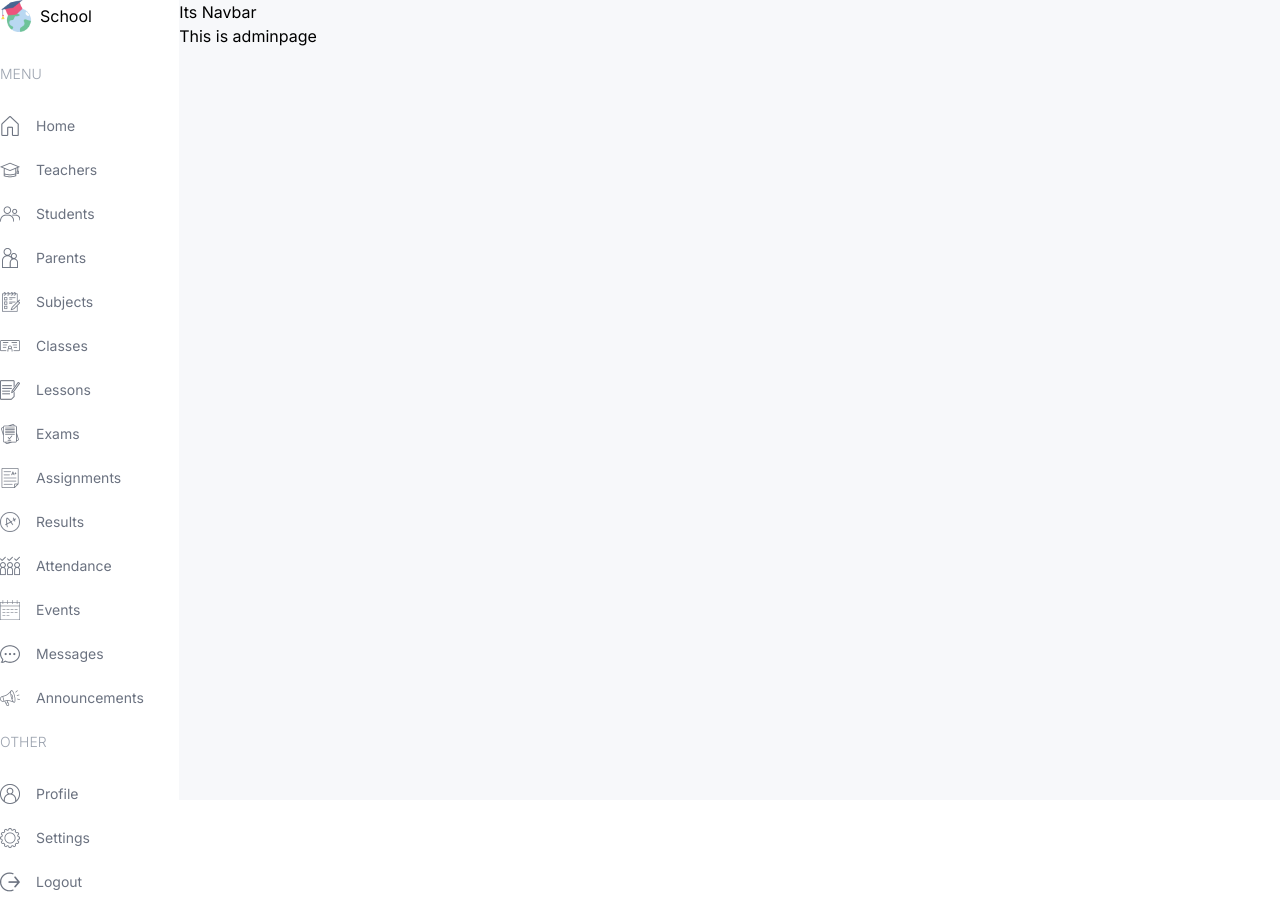
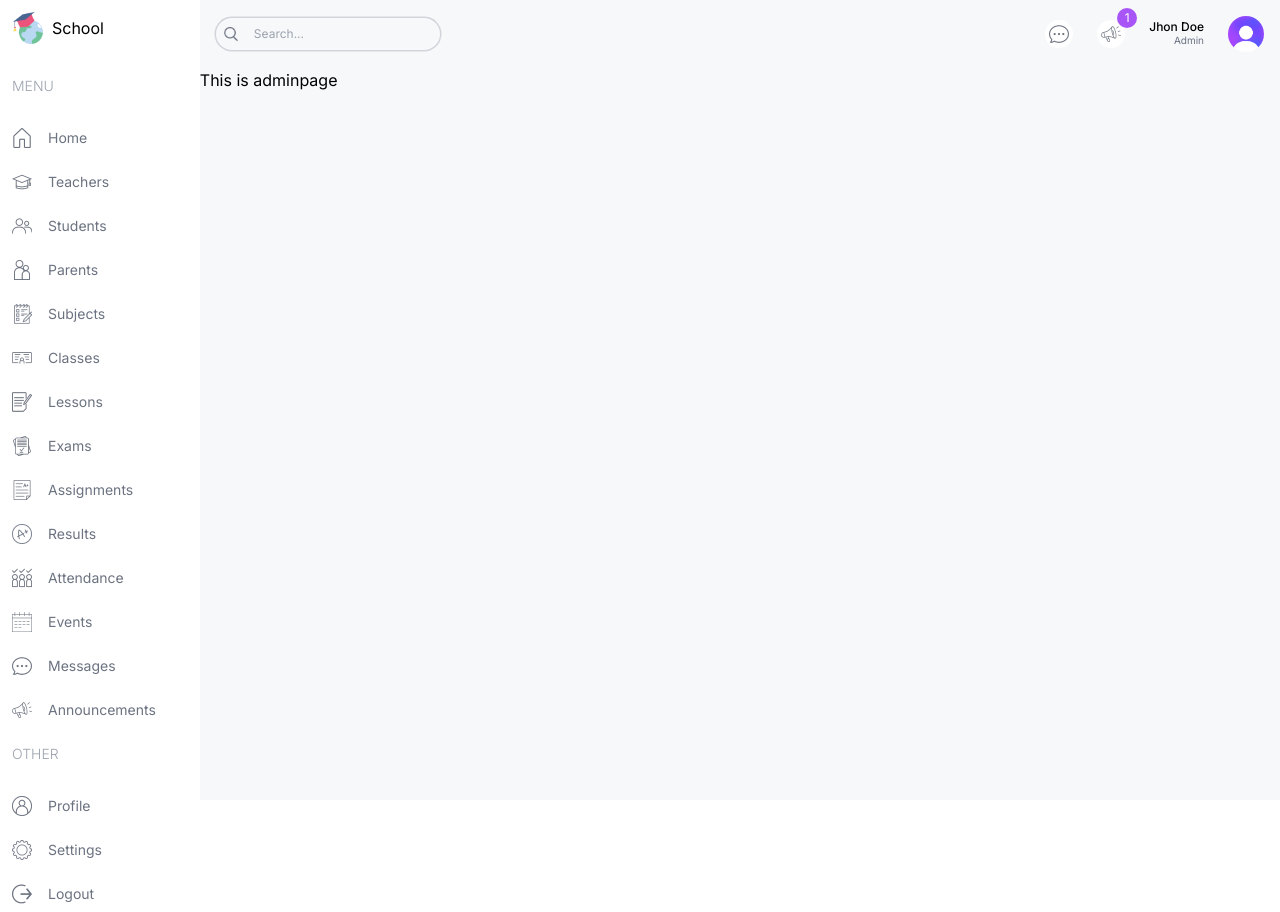
Before and after one commit to souravkumarswain/schoolDashboard, a Next.js app: page /admin in a window 1280 px wide. Built offline with nearby package versions, Linux system fonts and the light colour scheme.

Commit message:
Navbar component is ready

```diff
--- a/src/app/(dashboard)/layout.tsx
+++ b/src/app/(dashboard)/layout.tsx
@@ -11,7 +11,7 @@
   return (
     <div className="h-screen flex">
         {/* left */}
-        <div className="w-[14%] md:w-[18%] lg:w-[16%] xl:w-[14%]">
+        <div className="w-[14%] md:w-[18%] lg:w-[16%] xl:w-[14%] m-3">
             <Link href="/"
             className="flex items-center justify-center lg:justify-start gap-2"
             >
--- a/src/components/Navbar.tsx
+++ b/src/components/Navbar.tsx
@@ -1,6 +1,31 @@
+import Image from "next/image";
+
 const Navbar = () => {
     return(
-        <div>Its Navbar</div>
+        <div className="flex items-center justify-between p-4">
+            {/* searchBar */}
+            <div className="hidden md:flex items-center gap-2 text-xs rounded-full ring-[1.5px] ring-gray-300 px-2">
+                <Image src="/search.png" alt="" width={14} height={14}/>
+                <input type="text" placeholder="Search..." className="w-[200px] p-2 bg-transparent outline-none"  />
+            </div>
+            {/* icons and user */}
+            <div className="flex items-center gap-6 justify-end w-full">
+                <div className="bg-white rounded-full w-7 h-7 flex items-center justify-center cursor-pointer">
+                    <Image src="/message.png" alt="" width={20} height={20}/>
+                </div>
+                <div className="bg-white rounded-full w-7 h-7 flex items-center justify-center cursor-pointer relative">
+                    <Image src="/announcement.png" alt="" width={20} height={20}/>
+                    <div className="absolute -top-3 -right-3 w-5 h-5 flex items-center justify-center bg-purple-500 text-white rounded-full text-xs">
+                        1
+                    </div>
+                </div>
+                <div className="flex flex-col">
+                    <span className="text-xs leading-3 font-medium">Jhon Doe</span>
+                    <span className="text-[10px] text-gray-500 text-right">Admin</span>
+                </div>
+                <Image src="/avatar.png" alt="" width={36} height={36} className="rounded-full"/>
+            </div>
+        </div>
     )
 }
 
```
